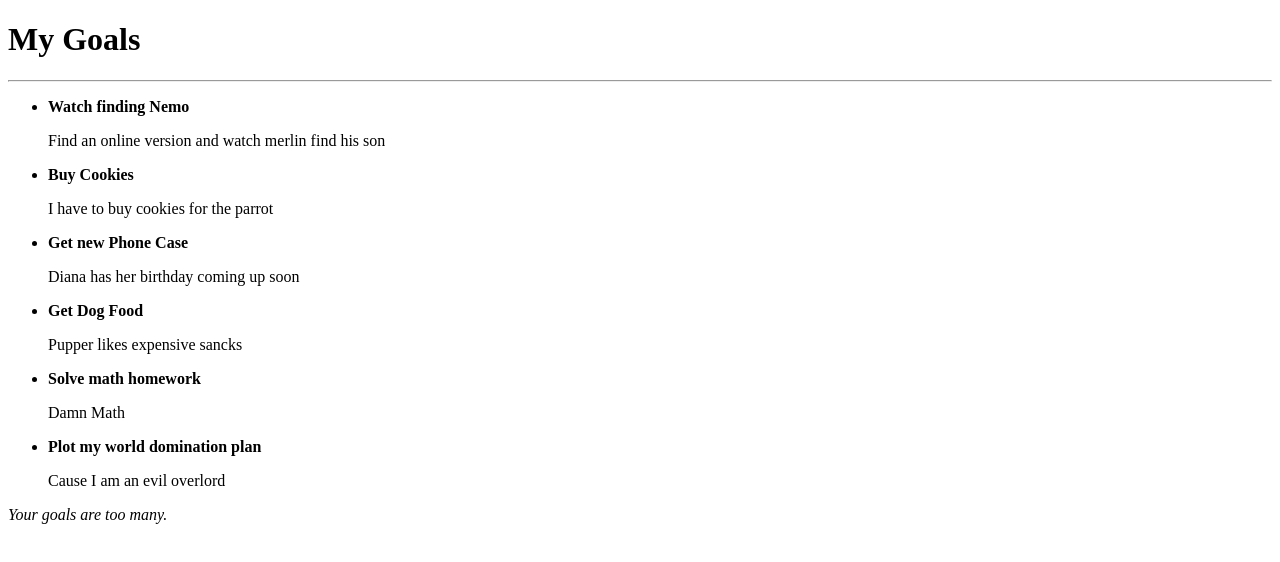
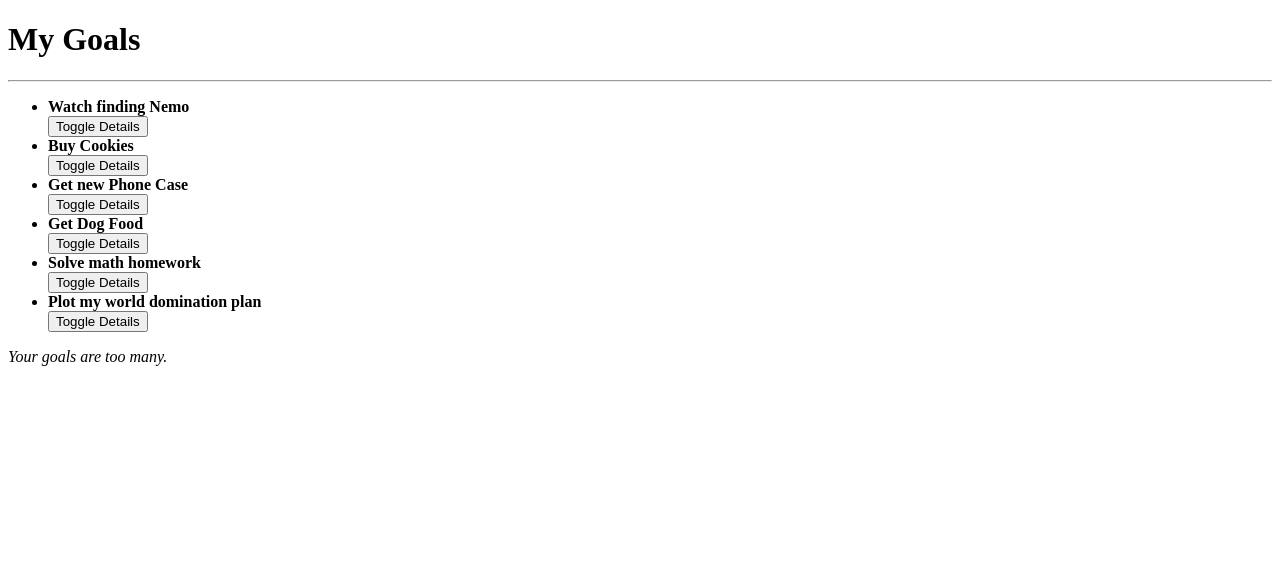
Before and after one commit to Vitalis-Kirui/Goals-Angular, an Angular app: page / in a window 1280 px wide. Shown: the top 562 px of the page. Built offline with nearby package versions, Linux system fonts and the light colour scheme.

Commit message:
emmitting events

```diff
--- a/src/app/goal-detail/goal-detail.component.html
+++ b/src/app/goal-detail/goal-detail.component.html
@@ -1,3 +1,4 @@
 <p>
-    {{goal.description}}
+    <em>{{goal.description}}</em>
 </p>
+<button (click)='goalComplete(true)'>Complete</button>
--- a/src/app/goal-detail/goal-detail.component.ts
+++ b/src/app/goal-detail/goal-detail.component.ts
@@ -1,4 +1,4 @@
-import { Component, Input, OnInit } from '@angular/core';
+import { Component, EventEmitter, Input, OnInit, Output } from '@angular/core';
 import { Goal } from '../goal';
 
 @Component({
@@ -10,6 +10,12 @@ export class GoalDetailComponent implements OnInit {
 
   @Input() goal: Goal;
 
+  @Output() isComplete = new EventEmitter<boolean>();
+
+  goalComplete(complete: boolean) {
+    this.isComplete.emit(complete);
+  }
+
   constructor() { }
 
   ngOnInit(): void {
--- a/src/app/goal.ts
+++ b/src/app/goal.ts
@@ -1,5 +1,6 @@
 export class Goal {
-    id: number;
-    name: string;
-    description: string;
+    showDescription: boolean;
+    constructor(public id: number, public name: string, public description: string) {
+        this.showDescription = false;
+    }
 }
--- a/src/app/goal/goal.component.html
+++ b/src/app/goal/goal.component.html
@@ -5,13 +5,11 @@
 
     <ul>
 
-        <li *ngFor='let goal of goals'>
-
-            <strong>{{goal.name}}</strong>
-
-            <app-goal-detail [goal]='goal'></app-goal-detail>
-
-        </li>
+        <div *ngFor='let goal of goals;let i = index'>
+            <li><strong>{{goal.name}}</strong></li>
+            <app-goal-detail *ngIf='goal.showDescription' [goal]='goal' (isComplete)='completeGoal($event,i)'></app-goal-detail>
+            <button (click)='toggleDetails(i)'>Toggle Details</button>
+        </div>
 
     </ul>
 
--- a/src/app/goal/goal.component.ts
+++ b/src/app/goal/goal.component.ts
@@ -9,14 +9,23 @@ import { Goal } from '../goal';
 export class GoalComponent implements OnInit {
 
   goals: Goal[] = [
-    { id: 1, name: 'Watch finding Nemo', description: 'Find an online version and watch merlin find his son' },
-    { id: 2, name: 'Buy Cookies', description: 'I have to buy cookies for the parrot' },
-    { id: 3, name: 'Get new Phone Case', description: 'Diana has her birthday coming up soon' },
-    { id: 4, name: 'Get Dog Food', description: 'Pupper likes expensive sancks' },
-    { id: 5, name: 'Solve math homework', description: 'Damn Math' },
-    { id: 6, name: 'Plot my world domination plan', description: 'Cause I am an evil overlord' },
+    new Goal(1, 'Watch finding Nemo', 'Find an online version and watch merlin find his son'),
+    new Goal(2, 'Buy Cookies', 'I have to buy cookies for the parrot'),
+    new Goal(3, 'Get new Phone Case', 'Diana has her birthday coming up soon'),
+    new Goal(4, 'Get Dog Food', 'Pupper likes expensive snacks'),
+    new Goal(5, 'Solve math homework', 'Damn Math'),
+    new Goal(6, 'Plot my world domination plan', 'Cause I am an evil overlord'),
   ];
 
+  toggleDetails(index : number) {
+    this.goals[index].showDescription = !this.goals[index].showDescription;
+  }
+
+  completeGoal(isComplete : boolean, index:number) {
+    if (isComplete) {
+      this.goals.splice(index, 1);
+    }
+  }
 
   constructor() { }
 
```
